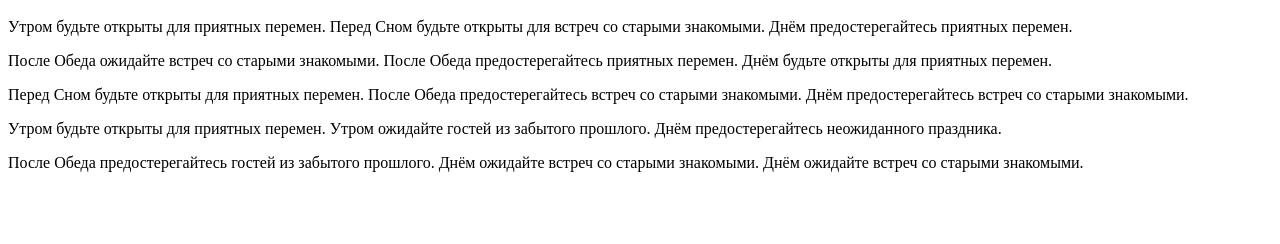
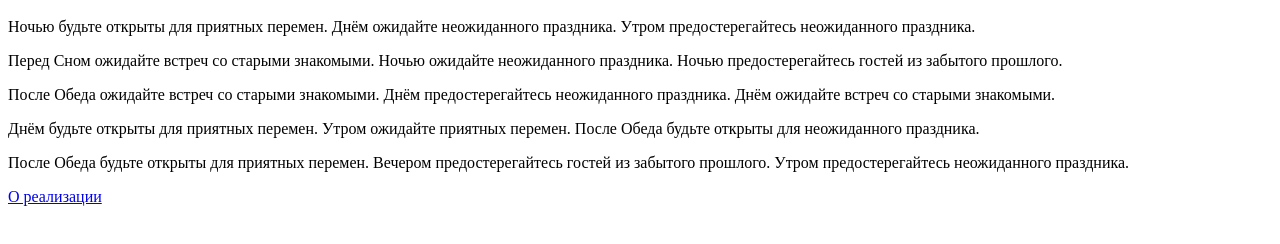
Before and after one commit to Unti1/python_learning_web, a plain HTML site: page index.html in a window 1280 px wide. Shown: the part 48-292 px from the top of the page. Drawn offline with Linux system fonts and the light colour scheme.

Commit message:
Upload index.html

```diff
--- a/index.html
+++ b/index.html
@@ -2,13 +2,14 @@
     <head>
     <meta charset="utf-8">
     <title>Гороскоп на сегодня</title>
-    </head>
+</head>
     <body>
     <h1>Гороскоп на 2020-08-02 готовит вам...</h1>
-        <p>Утром будьте открыты для приятных перемен. Перед Сном будьте открыты для встреч со старыми знакомыми. Днём предостерегайтесь приятных перемен.</p>
-        <p>После Обеда ожидайте встреч со старыми знакомыми. После Обеда предостерегайтесь приятных перемен. Днём будьте открыты для приятных перемен.</p>
-        <p>Перед Сном будьте открыты для приятных перемен. После Обеда предостерегайтесь встреч со старыми знакомыми. Днём предостерегайтесь встреч со старыми знакомыми.</p>
-        <p>Утром будьте открыты для приятных перемен. Утром ожидайте гостей из забытого прошлого. Днём предостерегайтесь неожиданного праздника.</p>
-        <p>После Обеда предостерегайтесь гостей из забытого прошлого. Днём ожидайте встреч со старыми знакомыми. Днём ожидайте встреч со старыми знакомыми.</p>
+        <p>Ночью будьте открыты для приятных перемен. Днём ожидайте неожиданного праздника. Утром предостерегайтесь неожиданного праздника.</p>
+        <p>Перед Сном ожидайте встреч со старыми знакомыми. Ночью ожидайте неожиданного праздника. Ночью предостерегайтесь гостей из забытого прошлого.</p>
+        <p>После Обеда ожидайте встреч со старыми знакомыми. Днём предостерегайтесь неожиданного праздника. Днём ожидайте встреч со старыми знакомыми.</p>
+        <p>Днём будьте открыты для приятных перемен. Утром ожидайте приятных перемен. После Обеда будьте открыты для неожиданного праздника.</p>
+        <p>После Обеда будьте открыты для приятных перемен. Вечером предостерегайтесь гостей из забытого прошлого. Утром предостерегайтесь неожиданного праздника.</p>
+        <a href='about.html'>О реализации</a>
     </body>
 </html>
```
